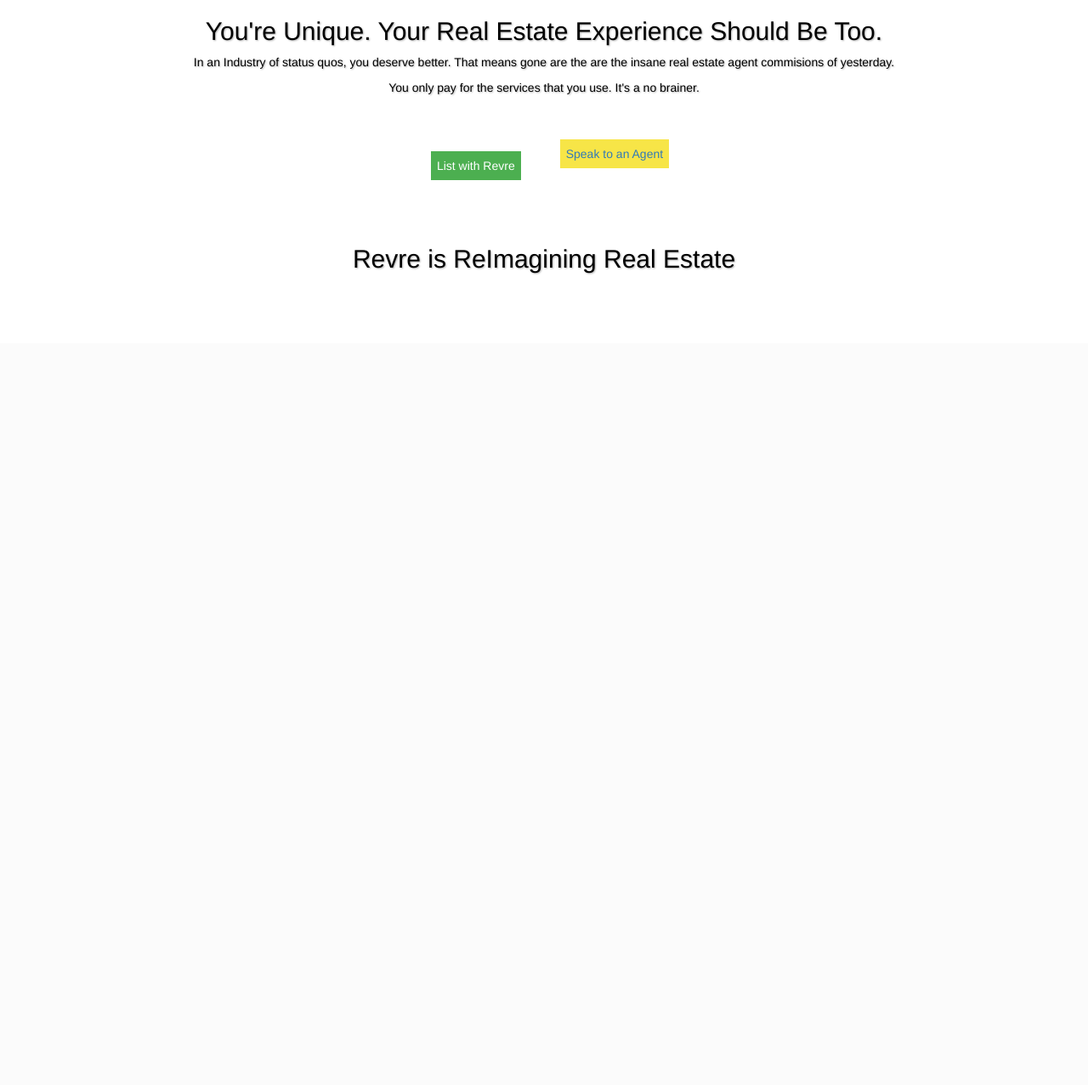
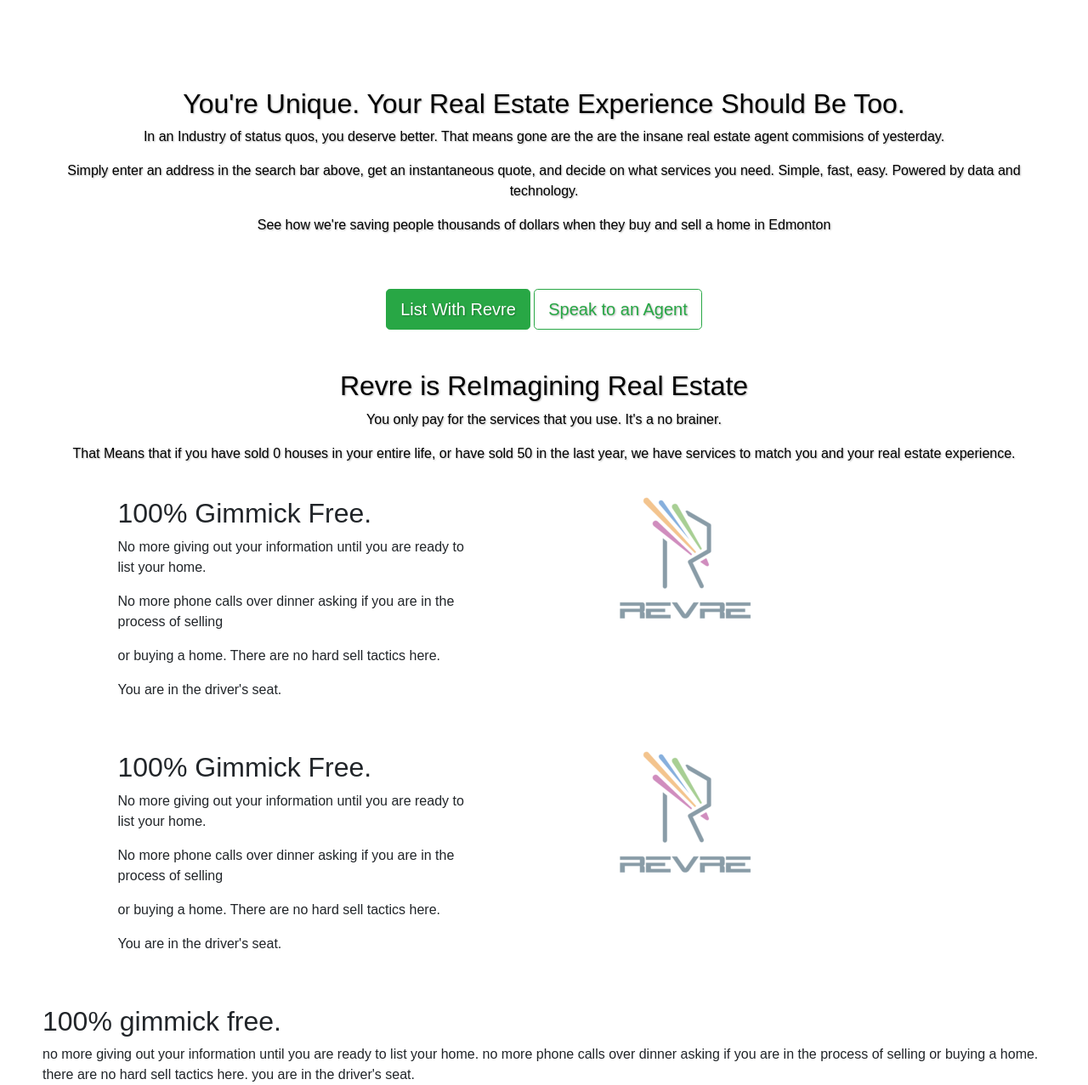
Before and after one commit to MattMont/Django, a Django app: page /homevalue/ in a window 1280 px wide. Shown: the part 396-1673 px from the top of the page at 85% size. Before the commit the page ends 719 px from the top, so only its background shows below. Run offline with Django 3.2, Linux system fonts and the light colour scheme; some libraries are stand-ins or nearby versions.

Commit message:
update django

```diff
--- a/testSite/homevalue/static/homevalue/css/autoaddress.css
+++ b/testSite/homevalue/static/homevalue/css/autoaddress.css
@@ -14,30 +14,35 @@
 html {
     overflow: scroll;
 }
+
+/*All text and page*/
 body {
     min-height: 100vh;
     box-sizing: border-box;
+    font-family: sans-serif;
+    margin: 25px 50px 25px 50px;
 }
 
 /*Navbar*/
-
 .navtop{
   justify-content: flex-start;
   background-color: transparent;
   position: relative;
+  margin-left: -30px;
 }
 
 .logo {
   padding: 5px;
 }
-
 /*End Navbar*/
 
 /*Header Section*/
+.bg {
 
-.bg {
-    height: 40vh;
-    margin-top: -60px;
+    height: 50vh;
+    margin-top: -90px;
+    margin-left: -50px;
+    margin-right: -50px;
     margin-bottom: 50px;
     background-image: url("../images/clouds-dawn-drone-624929.jpg");
     background-position: center;
@@ -45,7 +50,15 @@
     background-size: cover;
 }
 
+.bg center h1{
+  margin-top: 50px;
+}
 /*Header Section*/
+
+.introtext{
+  padding-top: 30px;
+}
+
 
 .flex-row {
     display: flex;
@@ -117,8 +130,11 @@
 }
 
 .center h2 {
-    margin: 0;
+    margin-top: 50px;
 }
+
+
+
 .frm {
     background-color: white;
 }
@@ -141,6 +157,7 @@
         transition: all 0.5s;
         cursor: pointer;
         margin-left: -0.5%;
+        color: black;
     }
 }
 
@@ -156,106 +173,82 @@
     border:none;
     width: auto;
     height: auto;
+    color: black;
 }
 
 
 /*List with Revre button*/
 
-.btn1 {
-    margin: 2em;
-    display: inline-block;
-    border-radius: 2px;
-    background-color: #4CAF50;
-    border: 2px solid white;
-    height: 100%;
-    color: white;
-    text-align: center;
-    font-size: 100%;
-    padding: 0.5em;
-    transition: all 0.5s;
-    cursor: pointer;
+
+/*Speak to an agent button*/
+.btn-outline {
+    background-color: transparent;
+    color: inherit;
+    transition: all .5s;
+}
+.btn-success.btn-outline {
+    color: #5cb85c;
 }
 
-.btn1 a{
-  color: white;
+
+/*infocontainer global*/
+.infocontainer {
+  width: 100%;
+  height: 21vw;
+  margin-bottom: 30px;
 }
 
-.btn1:hover{
-  background-color: white;
-  border: 2px solid #4CAF50;
-  color: #4CAF50;
+
+/*infocontainer image left*/
+.left-container {
+  float: left;
+  height: 21vw;
+  width: 50%;
 }
 
-.btn1 span {
-  cursor: pointer;
-  display: inline-block;
-  position: relative;
-  transition: 0.5s;
-}
-.btn1 span:after {
-content: '\00bb';  /* CSS Entities. To use HTML Entities, use &#8594;*/
-position: absolute;
-  opacity: 0;
-  top: 0;
-  right: -1em;
-  transition: 0.5s;
-}
-.btn1:hover span {
-  padding-right: 25px;
-}
-.btn1:hover span:after {
-  opacity: 1;
-  right: 0;
+.right-container {
+  display: flex;
+  align-items: center;
+  justify-content: space-around;
+  height: 21vw;
+  background: #fff;
+  width: 50%;
+  float: left;
 }
 
-/*Speak to an agent button*/
-.btn2 {
-    margin: 1em;
+.left-content {
+  width: 100%;
+  height: 21vw;
 }
 
-.btn2 {
-    margin: 1em;
-    display: inline-block;
-    border-radius: 2px;
-    background-color: #f7e547;
-    border: 2px solid white;
-    height: 100%;
-    color: black;
-    text-align: center;
-    font-size: 100%;
-    font-style: bold;
-    padding: 0.5em;
-    transition: all 0.5s;
-    cursor: pointer;
+.right-content {
+  max-width: 70%;
 }
 
-.btn2:hover{
-  background-color: #fff;
-  border: 2px solid black;
+
+
+/*infocontainer image right*/
+.right-container {
+  float: right;
+  height: 21vw;
+  width: 50%;
 }
 
-.btn2 span {
-  cursor: pointer;
-  display: inline-block;
-  position: relative;
-  transition: 0.5s;
-}
-.btn2 span:after {
-content: '\00bb';  /* CSS Entities. To use HTML Entities, use &#8594;*/
-position: absolute;
-  opacity: 0;
-  top: 0;
-  right: -1em;
-  transition: 0.5s;
-}
-.btn2:hover span {
-  padding-right: 25px;
-}
-.btn2:hover span:after {
-  opacity: 1;
-  right: 0;
+.left-container {
+  display: flex;
+  align-items: center;
+  justify-content: space-around;
+  height: 21vw;
+  background: #fff;
+  width: 50%;
+  float: right;
 }
 
-.btn2 {
-    margin: 1em;
+.right-content {
+  width: 100%;
+  height: 21vw;
 }
+
+.left-content {
+  max-width: 70%;
+}
--- a/testSite/homevalue/templates/autoaddress.html
+++ b/testSite/homevalue/templates/autoaddress.html
@@ -9,7 +9,7 @@
     <title>Estimate</title>
     <meta name="viewport" content="width=device-width, initial-scale=1.0, user-scalable=no">
     <meta charset="utf-8">
-    <link rel="stylesheet" href="https://maxcdn.bootstrapcdn.com/bootstrap/3.3.7/css/bootstrap.min.css" integrity="sha384-BVYiiSIFeK1dGmJRAkycuHAHRg32OmUcww7on3RYdg4Va+PmSTsz/K68vbdEjh4u" crossorigin="anonymous">
+    <link rel="stylesheet" href="https://maxcdn.bootstrapcdn.com/bootstrap/4.0.0/css/bootstrap.min.css" integrity="sha384-Gn5384xqQ1aoWXA+058RXPxPg6fy4IWvTNh0E263XmFcJlSAwiGgFAW/dAiS6JXm" crossorigin="anonymous">
     {% load static %}
     <link rel="stylesheet" href="{% static 'homevalue/css/autoaddress.css' %}">
     <link type="text/css" rel="stylesheet" href="https://fonts.googleapis.com/css?family=Roboto:300,400,500">
@@ -55,46 +55,88 @@
     <div>
         <div class="flex-row">
             <div class="center-text">
+              <div class="introtext">
                 <h2>You're Unique. Your Real Estate Experience Should Be Too.</h2>
                 <p>In an Industry of status quos, you deserve better. That means gone are the
               are the insane real estate agent commisions of yesterday.</p>
-              <p>You only pay for the services that you use. It's a no brainer.</p>
+                <p>Simply enter an address in the search bar above, get an instantaneous quote, and decide on what services you need.  Simple, fast, easy.  Powered by data and technology.</p>
+                <p>See how we're saving people thousands of dollars when they buy and sell a home in Edmonton</p>
+              </div>
             </div>
        </div>
     <!-- End Into Section -->
 
 
     <!--Buttons-->
+    <div class="center-text">
+      <a class="btn btn-success btn-lg" href="http://revre.ca/list-with-us" role="button">List With Revre</a>
 
-       <div class="flex-row">
-           <!-- <button type="button" class="btn1" role="button"><a href="http://revre.ca">List with Revre</button>
-           <button type="button" class="btn2"><a href="http://revre.ca">Speak to an Agent</button> -->
+      <a class="btn btn-outline-success btn-lg" href="http://revre.ca/speak-with-agent" role="button">Speak to an Agent</a>
+    </div>
 
-        <!-- New Buttons -->
-        <div class="btn1">
-          <a href="http://revre.ca/list-with-us">
-              List with Revre
-          </a>
+
+    <!-- End Buttons  -->
+
+
+    <!-- Informational Section -->
+
+    <div class="flex-row">
+      <div class="center-text">
+            <h2>Revre is ReImagining Real Estate</h2>
+            <p>You only pay for the services that you use. It's a no brainer.
+            </p>
+            <p>That Means that if you have sold 0 houses in your entire life, or have sold 50 in the last year, we have services to match you and your real estate experience.</p>
+      </div>
+    </div>
+
+    <!-- End info section -->
+
+    <!-- Picture Right -->
+
+    <!-- Picture Left -->
+  <div class="infocontainer">
+    <div class="left-container">
+      <div class="left-content">
+          <img src="/static/homevalue/images/Revre-Technologies_2.png">
+      </div>
+    </div>
+  <div class="right-container">
+        <div class="right-content">
+          <h2>100% Gimmick Free.</h2>
+          <p>No more giving out your information until you are ready to list your home.</p>
+          <p>No more phone calls over dinner asking if you are in the process of selling</p>
+          <p>or buying a home.  There are no hard sell tactics here.</p>
+          <p>You are in the driver's seat.</p>
         </div>
-        <div class="btn2">
-          <a href="http://revre.ca/contact-agent">
-            Speak to an Agent
-          </a>
+    </div>
+  </div>
+
+  <!-- Picture Left -->
+    <div class="infocontainer">
+    <div class="right-container">
+      <div class="right-content">
+          <img src="/static/homevalue/images/Revre-Technologies_2.png">
+      </div>
+    </div>
+  <div class="left-container">
+        <div class="left-content">
+          <h2>100% Gimmick Free.</h2>
+          <p>No more giving out your information until you are ready to list your home.</p>
+          <p>No more phone calls over dinner asking if you are in the process of selling</p>
+          <p>or buying a home.  There are no hard sell tactics here.</p>
+          <p>You are in the driver's seat.</p>
         </div>
-        <!-- End New Button -->
-       </div>
-    <!-- End Buttons  -->
+    </div>
+  </div>
 
 
 
 
-    <div>
-        <div class="flex-row">
-          <div class="center-text">
-              <h2>Revre is ReImagining Real Estate</h2>
-          </div>
 
-      </div>
+
+    <div class="inforight">
+       <h2>100% gimmick free.</h2>
+       <p>no more giving out your information until you are ready to list your home.  no more phone calls over dinner asking if you are in the process of selling or buying a home.  there are no hard sell tactics here.  you are in the driver's seat.</p>
     </div>
 
 
@@ -105,6 +147,29 @@
 
 
 
+
+
+
+
+
+
+
+
+
+
+    <!-- Footer -->
+
+
+
+
+
+    <div class="footer">
+
+    </div>
+
+
+
+
     <script src="https://maps.googleapis.com/maps/api/js?key=AIzaSyDbBz8MmtgkZxT2hD_AMBKEIHr7MnPV1Ac&libraries=places&callback=initAutocomplete"
         async defer></script>
   </body>
```
